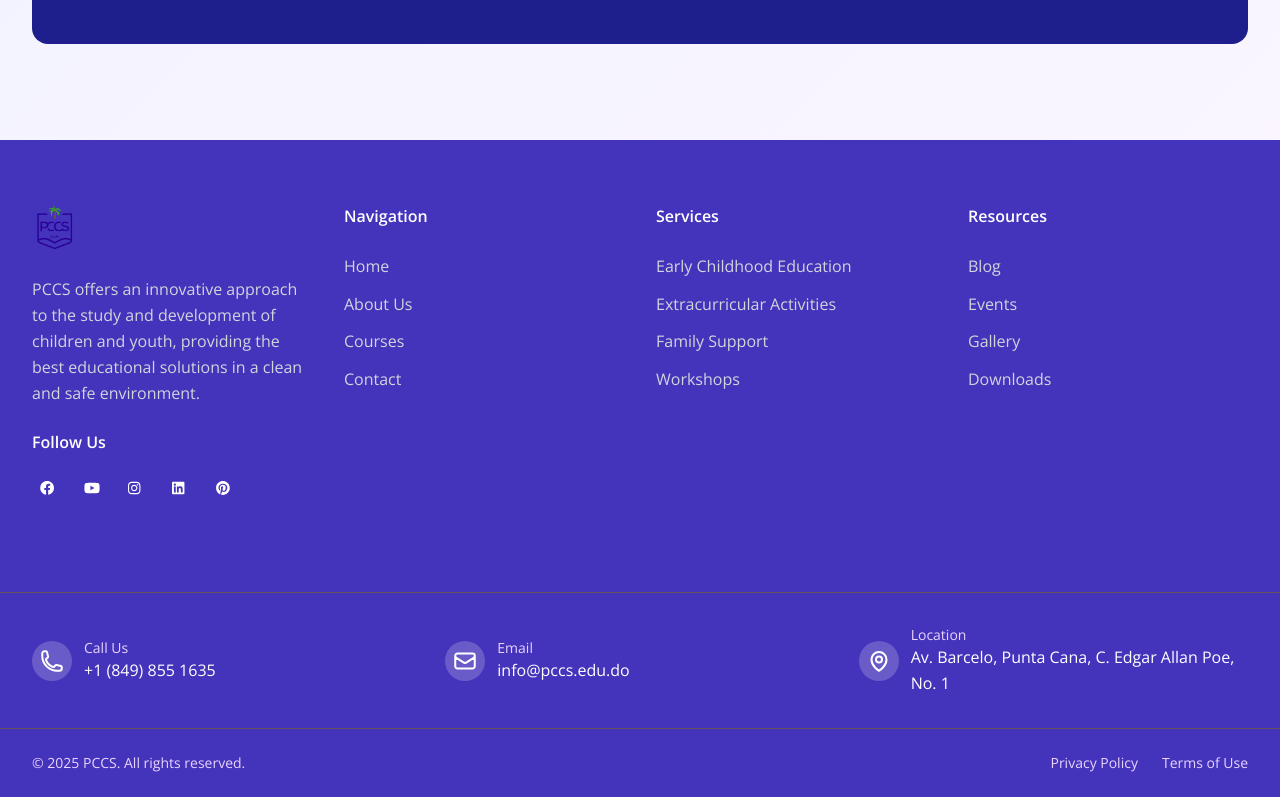
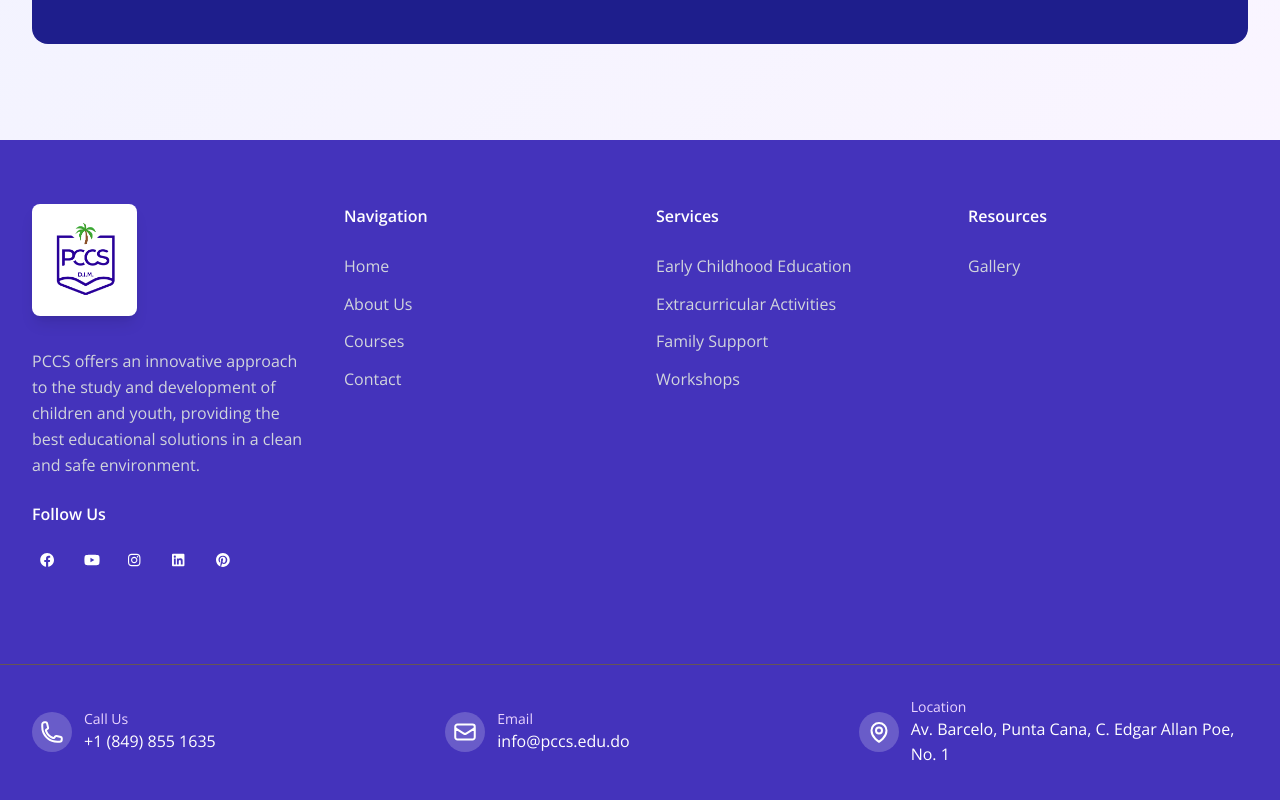
Before and after one commit to oscgre21/pccs, a Next.js app: page / in a window 1280 px wide. Shown: the part 6119-6919 px from the top of the page. Built offline with nearby package versions, Linux system fonts and the light colour scheme.

Commit message:
feat: ajuste del footer

```diff
--- a/src/components/layout/footer/Footer.tsx
+++ b/src/components/layout/footer/Footer.tsx
@@ -34,10 +34,9 @@ const footerSections: FooterSection[] = [
   {
     title: 'Resources',
     links: [
-      { title: 'Blog', href: '/blog' },
-      { title: 'Events', href: '/events' },
+      //{ title: 'Blog', href: '/blog' },
+      //{ title: 'Events', href: '/events' },
       { title: 'Gallery', href: '/gallery' },
-      { title: 'Downloads', href: '/downloads' }
     ]
   }
 ];
@@ -53,12 +52,14 @@ export function Footer() {
           <div className="grid grid-cols-1 md:grid-cols-2 lg:grid-cols-4 gap-8">
             {/* Logo and Description */}
             <div className="lg:col-span-1">
-              <div className="mb-6">
-                <img
-                  src="/logos/logo3.png"
-                  alt="PCCS Logo"
-                  className="h-12 w-auto"
-                />
+              <div className="mb-6 inline-block">
+                <div className="bg-white rounded-lg p-4 shadow-lg">
+                  <img
+                    src="/logos/logo3.png"
+                    alt="PCCS Logo"
+                    className="h-20 w-auto"
+                  />
+                </div>
               </div>
               <p className="text-gray-300 mb-6 leading-relaxed">
                 PCCS offers an innovative approach to the study and development of children and youth,
@@ -144,7 +145,7 @@ export function Footer() {
         </div>
       </div>
 
-      {/* Copyright */}
+      {/* Copyright
       <div className="border-t py-6" style={{ borderColor: '#665555' }}>
         <div className="container mx-auto px-4">
           <div className="flex flex-col md:flex-row justify-between items-center">
@@ -161,7 +162,7 @@ export function Footer() {
             </div>
           </div>
         </div>
-      </div>
+      </div>*/}
     </footer>
   );
 }
```
